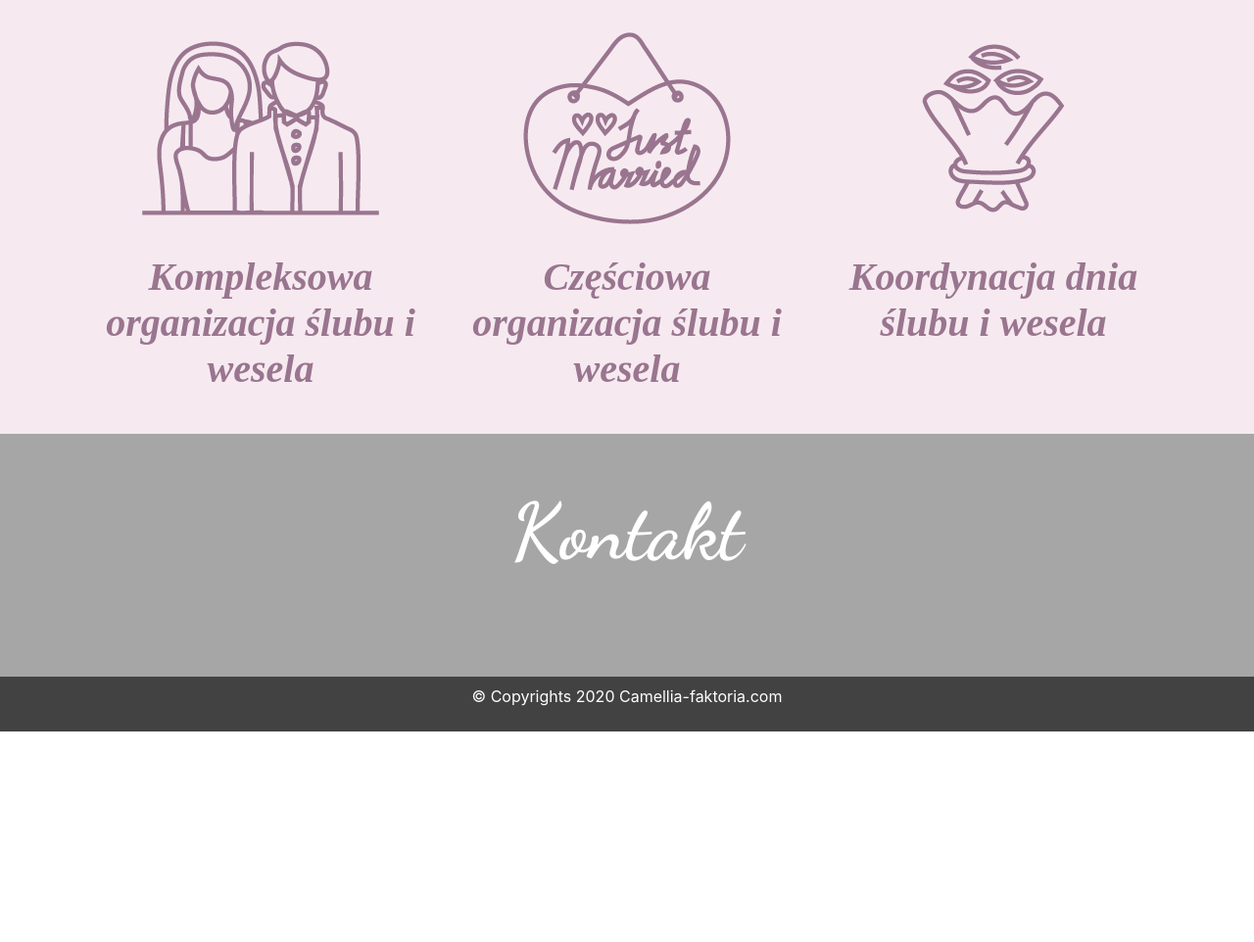
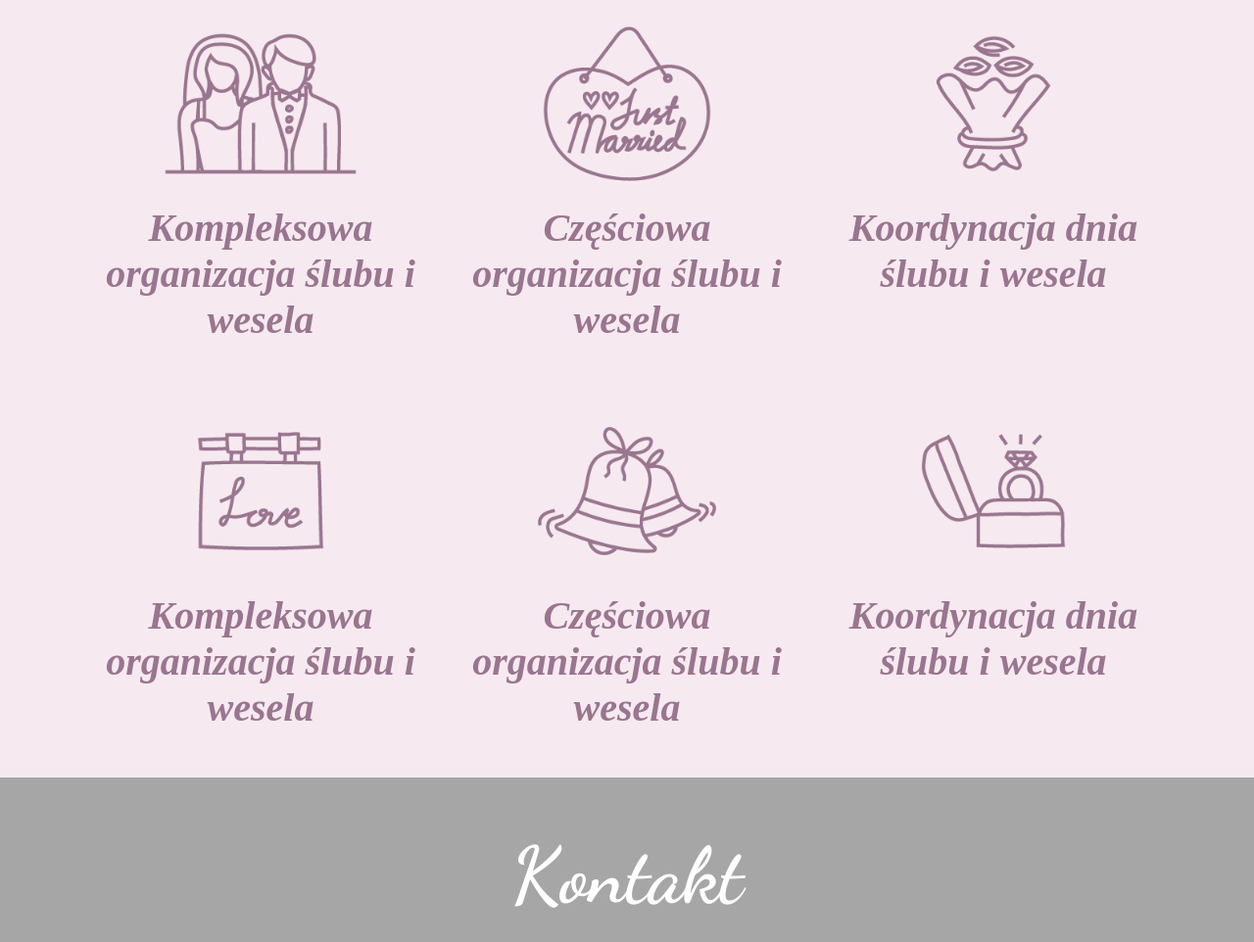
Before and after one commit to bilinskip/Camellia-SPA, a plain HTML site: page index.html in a window 1280 px wide. Shown: the part 2724-3686 px from the top of the page at 98% size. Before the commit the page ends 3471 px from the top, so only its background shows below. Drawn offline with nearby package versions, Linux system fonts and the light colour scheme.

Commit message:
index/styles changes

```diff
--- a/index.html
+++ b/index.html
@@ -77,16 +77,28 @@
             <div class="container">
                 <h2 class="page-section-heading text-center  text-secondary mb-0">Oferta</h2>
                 <div class="row">
-                    <div class="col-md-4 text-center">
+                    <div class="col-md-4 text-center offer-element">
                         <img src="/img/offer-imgs/img1.png" class="offer-img">
                         <p class="offer-text">Kompleksowa organizacja ślubu i wesela</p>
                     </div>
-                    <div class="col-md-4 text-center">
+                    <div class="col-md-4 text-center offer-element">
                         <img src="/img/offer-imgs/img2.png" class="offer-img">
                         <p class="offer-text">Częściowa organizacja ślubu i wesela</p>
                     </div>
-                    <div class="col-md-4 text-center">
+                    <div class="col-md-4 text-center offer-element">
                         <img src="/img/offer-imgs/img3.png" class="offer-img">
+                        <p class="offer-text">Koordynacja dnia ślubu i wesela</p>
+                    </div>
+                    <div class="col-md-4 text-center offer-element">
+                        <img src="/img/offer-imgs/img4.png" class="offer-img">
+                        <p class="offer-text">Kompleksowa organizacja ślubu i wesela</p>
+                    </div>
+                    <div class="col-md-4 text-center offer-element">
+                        <img src="/img/offer-imgs/img5.png" class="offer-img">
+                        <p class="offer-text">Częściowa organizacja ślubu i wesela</p>
+                    </div>
+                    <div class="col-md-4 text-center offer-element">
+                        <img src="/img/offer-imgs/img6.png" class="offer-img">
                         <p class="offer-text">Koordynacja dnia ślubu i wesela</p>
                     </div>
                 </div>
--- a/style/style.css
+++ b/style/style.css
@@ -129,11 +129,12 @@
 }
 .offer-img{
     color: #9a758f;
+    width: 60%;
 }
 .offer-text{
     font-family: 'Times New Roman', Times, serif;
     font-style: italic;
-    font-size: 2rem;
+    font-size: 1.5rem;
     color: #9a758f;
     font-weight: 700;
     line-height: normal;
@@ -147,6 +148,9 @@
         font-weight: 700;
         line-height: normal;
     }
+    .offer-element {
+     margin-bottom: 2rem;
+    }
 }
 
 .color-section {
```
